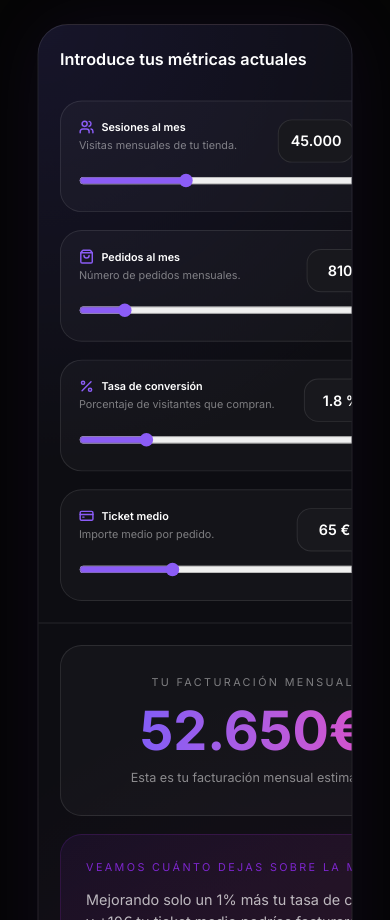
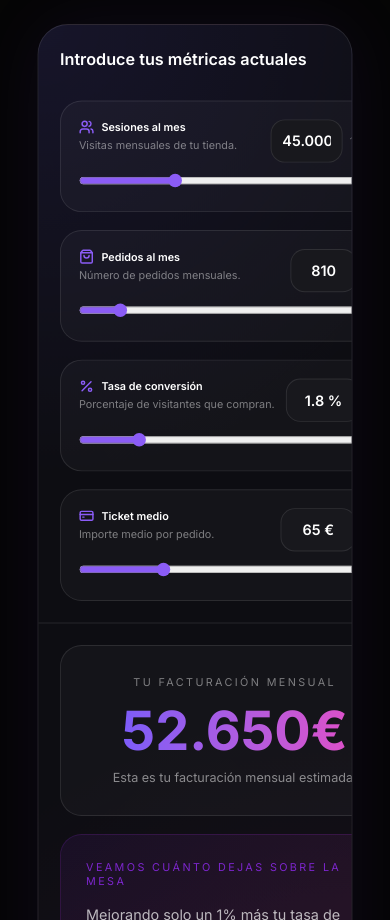
Before and after one commit to MaikelScalate/scalatelab, a Next.js app: page / in a window 390 px wide. Shown: the part 5060-5980 px from the top of the page. Built offline with nearby package versions, Linux system fonts and the light colour scheme.

Commit message:
Mejorar diseño

```diff
--- a/app/components/ui/Calculator.tsx
+++ b/app/components/ui/Calculator.tsx
@@ -144,7 +144,7 @@ else {
     "
             >
 
-              <div className="flex items-start justify-between gap-8">
+              <div className="flex items-start justify-between gap-3 lg:gap-8">
 
                 <div>
 
@@ -163,7 +163,7 @@ else {
 
                 </div>
 
-                <div className="flex items-center gap-5">
+                <div className="flex items-center gap-2 lg:gap-5">
                   <input
                     type="text"
                     inputMode="numeric"
@@ -192,7 +192,7 @@ else {
 
                     }}
                     className="
-    w-[85px] lg:w-[105px]
+    w-[80px] lg:w-[110px]
     rounded-2xl
     border
     border-white/10
@@ -206,7 +206,7 @@ px-3
   "
                   />
 
-                  <span className="text-white/40">
+                  <span className="text-xs lg:text-sm text-white/40">
                     150.000
                   </span>
 
@@ -253,7 +253,7 @@ px-3
   p-5 lg:p-6
   "
             >
-              <div className="flex items-start justify-between gap-8">
+              <div className="flex items-start justify-between gap-3 lg:gap-8">
 
                 <div>
 
@@ -272,7 +272,7 @@ px-3
 
                 </div>
 
-                <div className="flex items-center gap-5">
+                <div className="flex items-center gap-2 lg:gap-5">
 
                   <input
                     type="text"
@@ -314,7 +314,7 @@ if (newConversion > maxConversion) {
 
                     }}
                     className="
-    w-[85px] lg:w-[105px]
+    w-[80px] lg:w-[110px]
     rounded-2xl
     border
     border-white/10
@@ -328,7 +328,7 @@ px-3
   "
                   />
 
-                  <span className="text-white/40">
+                  <span className="text-xs lg:text-sm text-white/40">
                   7000
                   </span>
 
@@ -373,7 +373,7 @@ setConversion(newConversion);
   p-5 lg:p-6
   "
             >
-              <div className="flex items-start justify-between gap-8">
+              <div className="flex items-start justify-between gap-3 lg:gap-8">
 
                 <div>
 
@@ -392,7 +392,7 @@ setConversion(newConversion);
 
                 </div>
 
-                <div className="flex items-center gap-5">
+                <div className="flex items-center gap-2 lg:gap-5">
 
                   <input
                     type="text"
@@ -432,7 +432,7 @@ setConversion(newConversion);
 
                     }}
                     className="
-    w-[85px] lg:w-[105px]
+    w-[80px] lg:w-[110px]
     rounded-2xl
     border
     border-white/10
@@ -446,7 +446,7 @@ px-3
   "
                   />
 
-                  <span className="text-white/40">
+                  <span className="text-xs lg:text-sm text-white/40">
                     10%
                   </span>
 
@@ -493,7 +493,7 @@ px-3
   p-5 lg:p-6
   "
             >
-              <div className="flex items-start justify-between gap-8">
+              <div className="flex items-start justify-between gap-3 lg:gap-8">
 
                 <div>
 
@@ -512,7 +512,7 @@ px-3
 
                 </div>
 
-                <div className="flex items-center gap-5">
+                <div className="flex items-center gap-2 lg:gap-5">
 
                   <input
                     style={{
@@ -544,7 +544,7 @@ px-3
 
                     }}
                     className="
-    w-[85px] lg:w-[105px]
+    w-[80px] lg:w-[110px]
     rounded-2xl
     border
     border-white/10
@@ -558,7 +558,7 @@ px-3
   "
                   />
 
-                  <span className="text-white/40">
+                  <span className="text-xs lg:text-sm text-white/40">
                     250€
                   </span>
 
```
